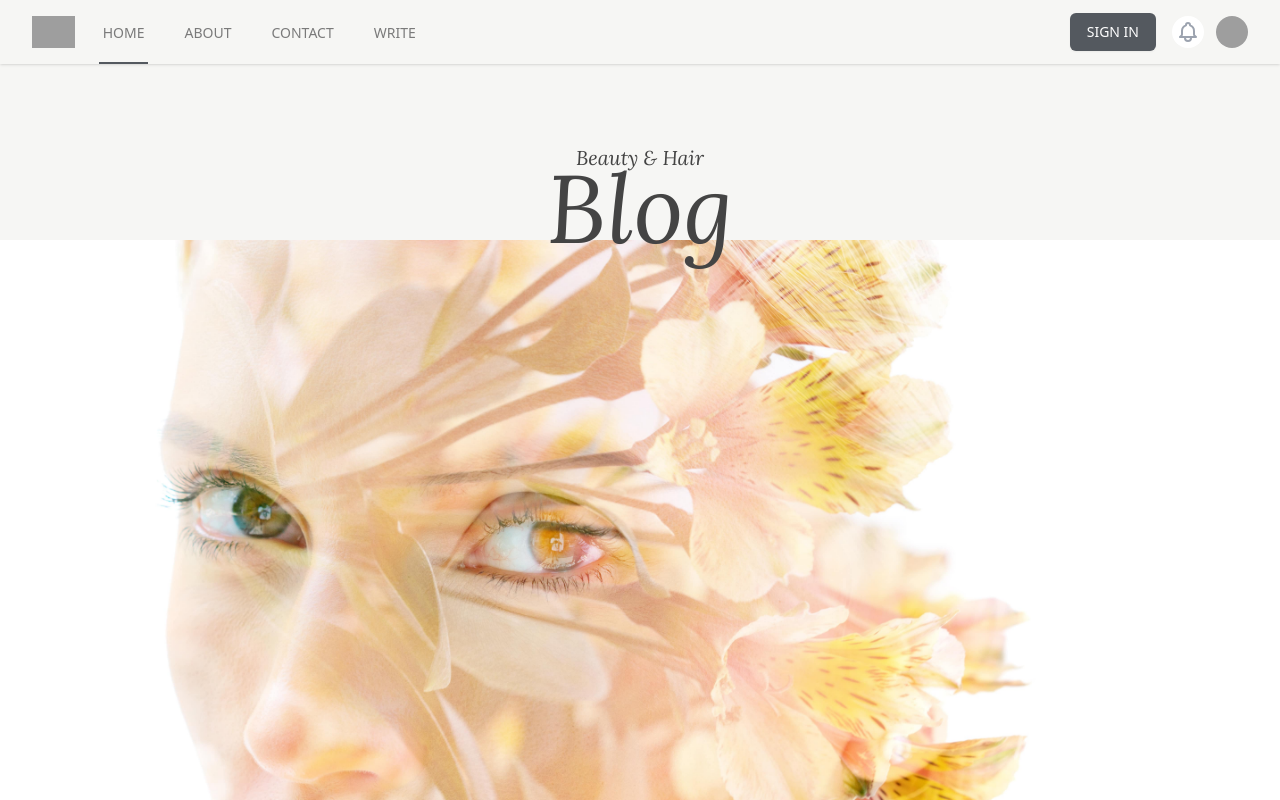
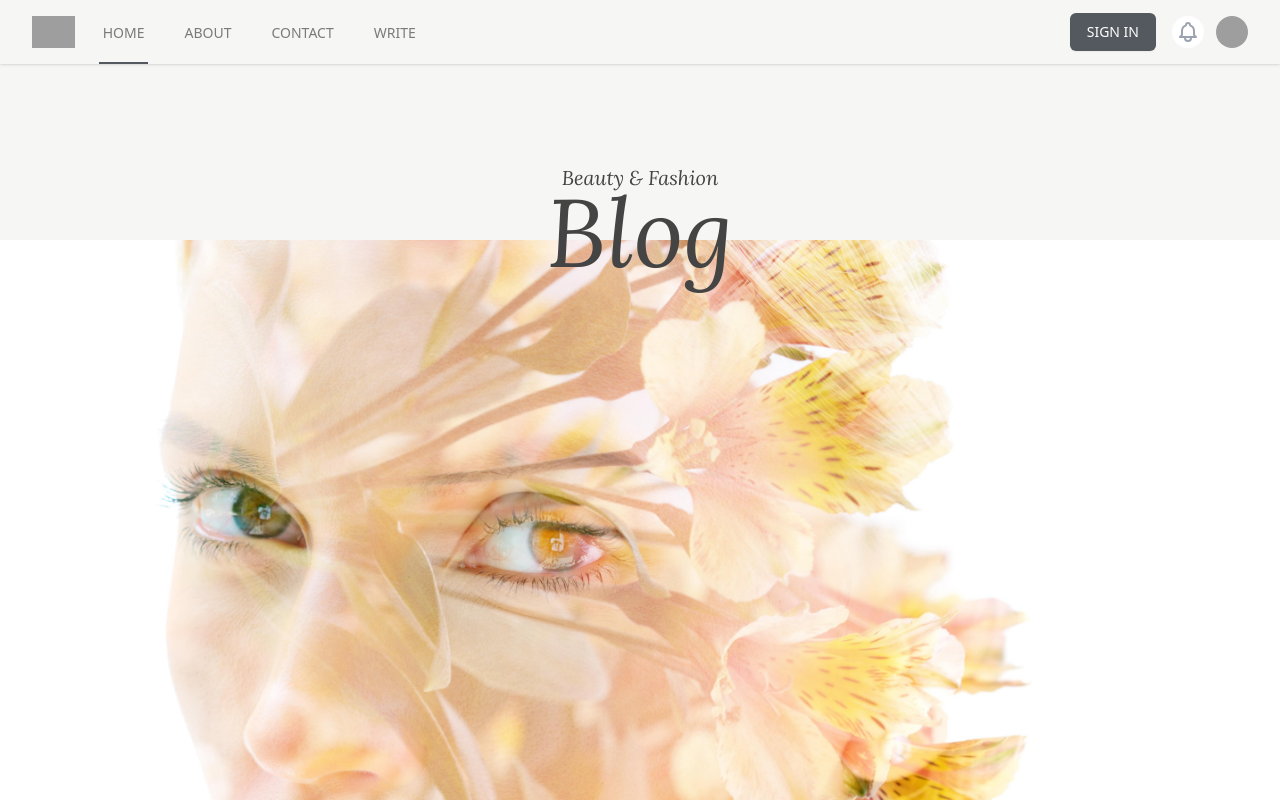
Before and after one commit to gkpk30/Blog, a React (Vite) app: page / in a window 1280 px wide. Shown: the top 800 px of the page. Built offline with nearby package versions, Linux system fonts and the light colour scheme; grey boxes are pictures that could not be loaded.

Commit message:
fixed header title position

```diff
--- a/src/component/Header.jsx
+++ b/src/component/Header.jsx
@@ -8,10 +8,10 @@ import HeroImg from '../assets/images/eco-friendly-face-min.jpeg'
 
 export default function Header() {
   return (
-    <div className="mt-20 font-third">
-        <div className=" flex flex-col items-center text-[#444]">
-            <span className=" absolute top-[18%] text-xl">Beauty & Hair</span>
-            <span className="absolute top-[20%] text-8xl ">Blog</span>
+    <div className="mt-20 font-third relative ">
+        <div className=" flex flex-col items-center text-[#444] ">
+            <span className=" absolute top-5 text-xl">Beauty & Fashion</span>
+            <span className="absolute top-10 text-8xl ">Blog</span>
         </div>
         <img className="headerImg w-full h-5/6 mt-24 object-cover " src={HeroImg} alt="lady eco friendly" />
     </div>
```
